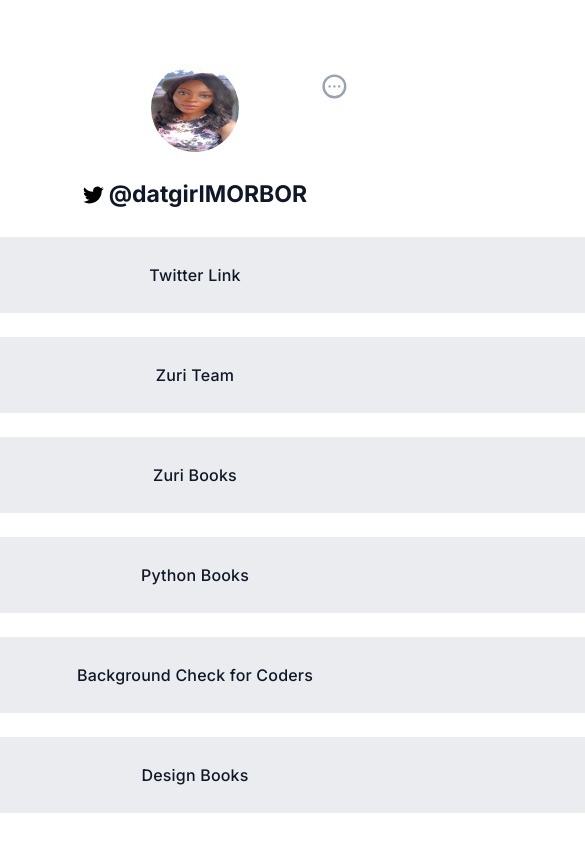
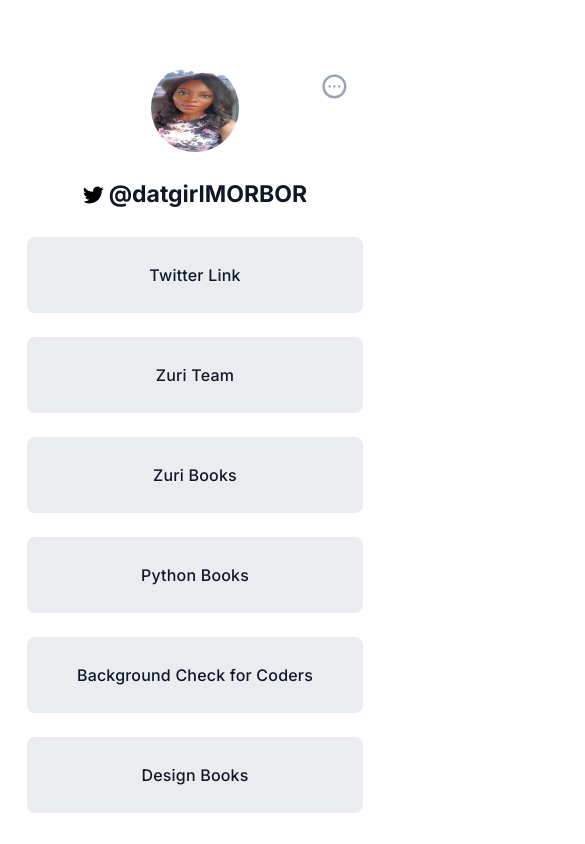
Before and after one commit to IAMMORBOR/Linktree-HNG-Stage-1-, a React (Create React App) app: page / in a window 390 px wide. Shown: the top 844 px of the page, 585 px wide, since content can reach past the window. Built offline with nearby package versions, Linux system fonts and the light colour scheme.

Commit message:
changed the link name on the mobile view section

```diff
--- a/src/components/Links/link.style.scss
+++ b/src/components/Links/link.style.scss
@@ -67,13 +67,17 @@
 
 //MEDIA QUERY
 @media (max-width:56.25em){
-    .btn{
+    .Data-links{
         width: 47rem;
     }
 }
 @media (max-width:37.5em){
-    .btn{
+    .Data-links{
      width: 21rem;
+
+     &:hover .tooltip{
+        translate: 350px 20px;
+    }
     }
 
 }
```
